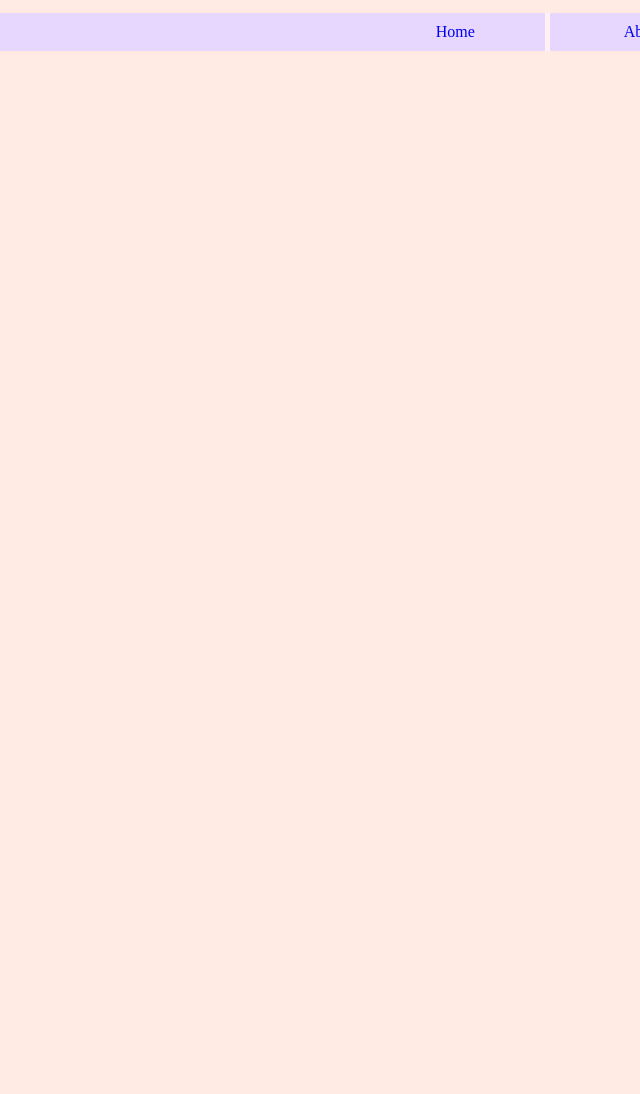
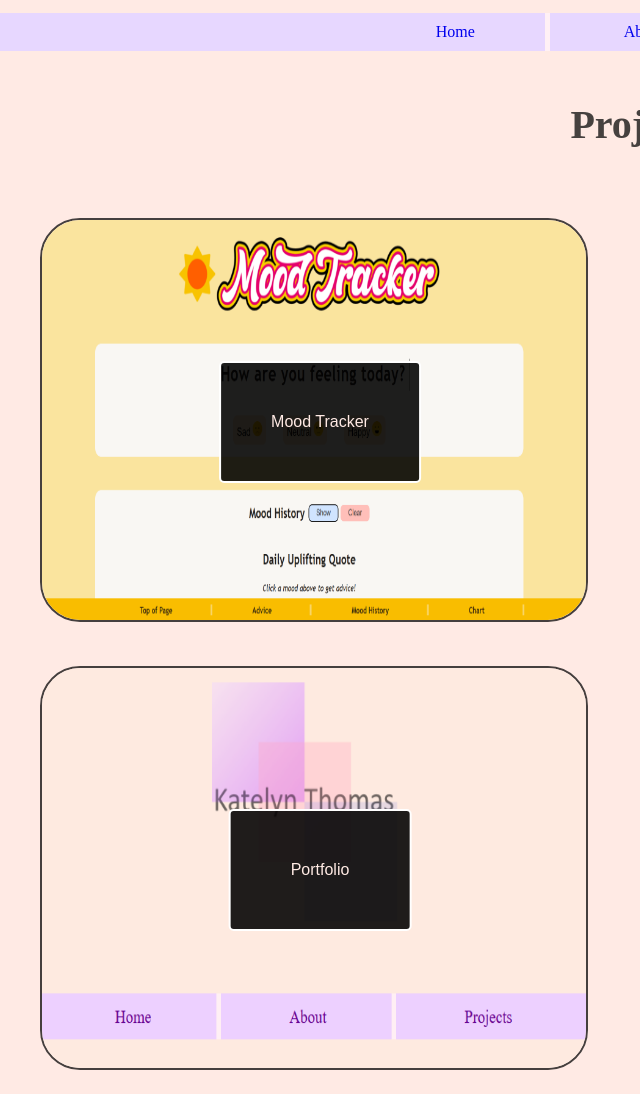
Before and after one commit to ktho12/my-portfolio, a plain HTML site: page projects.html in a window 1280 px wide. Shown: the part 278-1372 px from the top of the page, without its empty margins (0-640 px from the left). Before the commit the page ends 800 px from the top, so only its background shows below. Drawn offline with Linux system fonts and the light colour scheme.

Commit message:
Redid project section with pngs, flexbox

```diff
--- a/projects.html
+++ b/projects.html
@@ -20,7 +20,23 @@
         </ul>
       </nav>
 
+<h2>Projects</h2>
 
+<div class="flex-container">
+  <div class="flex-item">
+    <div class="container">
+    <img src="moodTracker1.png" height="200px" width="200px">
+    <button class="moodBtn">Mood Tracker</button>
+  </div>
+  </div>
+
+  <div class="flex-item">
+    <div class="container">
+    <img src="portfolio1.png" height="200px" width="200px">
+    <button class="portfolioBtn">Portfolio</button>
+  </div>
+  </div>
+</div>
 
 <script src="script.js"></script>
 </body>
--- a/style.css
+++ b/style.css
@@ -42,15 +42,12 @@ ul {
     background-color: #E7D7FF;
     position: top;
     bottom: 0ch;
-
-
 }
 
 li {
     display: inline;
     padding: 20px;
     border-right: 5px solid #FFF0F5;
-
 }
 
 li:last-child {
@@ -72,8 +69,6 @@ li a {
     grid-area: content;
     justify-content: center;
     column-width: 100%;
-
-
 }
 
 .about {
@@ -91,11 +86,77 @@ li a {
     text-wrap: wrap;
 }
 
-img {
+.about img {
     border-radius: 50%;
-    margin: 20px 10px 10px 10px;
+    margin: 20px 0px 10px 0px;
 }
 
+h2 {
+ text-align: center;
+ margin: 50px;
+ font-size: 40px;
+}
+
+.flex-container{
+    display: flex;
+    flex-direction: column;
+    justify-content: space-evenly;
+}
+
+.flex-item img{
+    margin: 20px 40px 20px 40px;
+    border-radius: 40px;
+    width: 600px;
+    height: 400px;
+    border: 2px solid rgba(5, 5, 5, 0.74);
+}
+
+.container {
+  position: relative;
+  width: 50%;
+}
+
+.container img{
+    width: 85%;
+}
+
+.container .moodBtn {
+  position: absolute;
+  top: 50%;
+  left: 50%;
+  transform: translate(-50%, -50%);
+  background-color: rgba(0, 0, 0, 0.879);
+  color: #FFEAE4;
+  font-size: 16px;
+  padding: 50px 50px;
+  border: 2px solid #ffff;
+  cursor: pointer;
+  border-radius: 5px;
+}
+
+.container .moodBtn:hover {
+  background-color: var(--main-color);
+  color: white;
+}
+
+.container .portfolioBtn{
+ position: absolute;
+  top: 50%;
+  left: 50%;
+  transform: translate(-50%, -50%);
+  background-color: rgba(0, 0, 0, 0.879);
+  color: #FFEAE4;
+  font-size: 16px;
+  padding: 50px 60px;
+  border: 2px solid #ffff;
+  cursor: pointer;
+  border-radius: 5px;
+}
+
+.container .portfolioBtn:hover{
+    background-color: var(--main-color);
+    color: white;
+}
 
 .contact{
     text-align: center;
@@ -103,7 +164,6 @@ img {
     width: auto;
     margin: 10px;
     padding: 20px 0 50px 0;
-
 }
 
 form {
@@ -118,7 +178,6 @@ form {
     width: 355px;
     padding: 5px auto;
     margin: 10px;
-
 }
 
 [name="email"] {
```
Also changed, not shown: moodTracker1.png (added), portfolio1.png (added).
